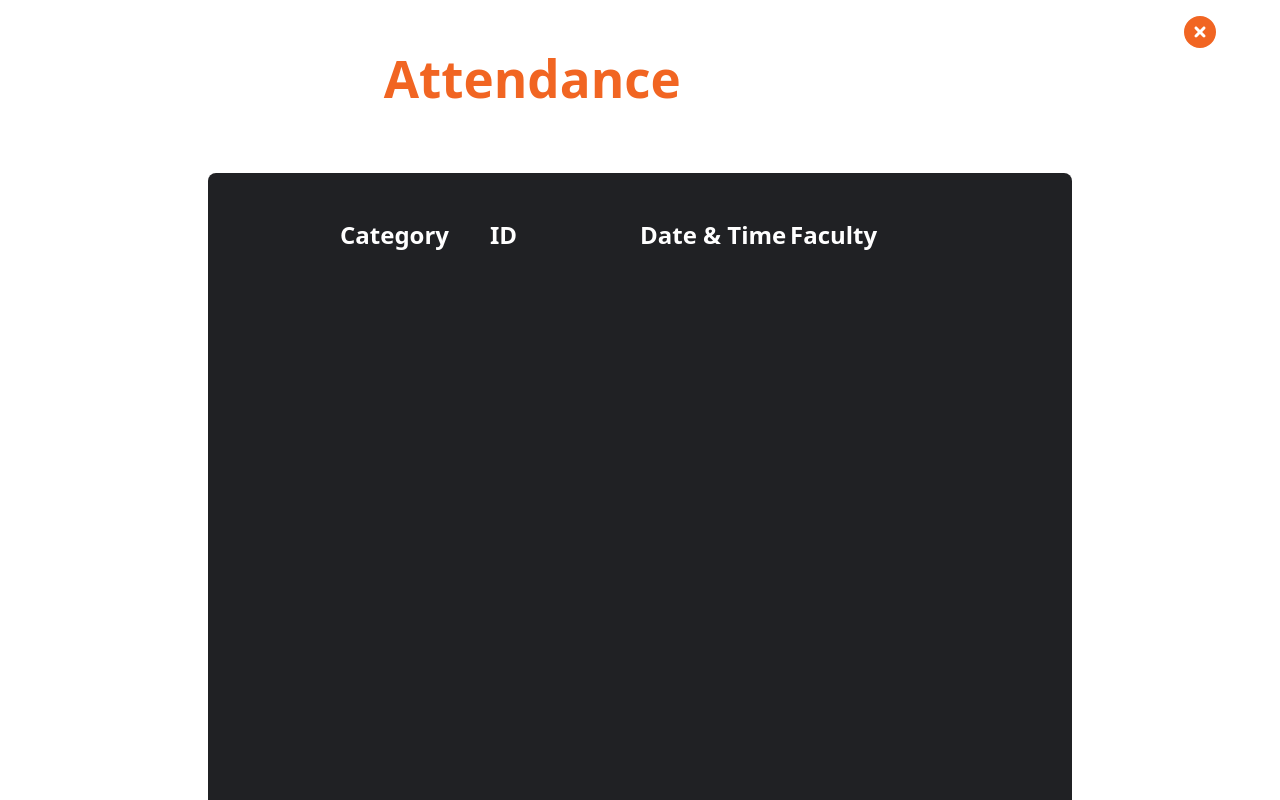
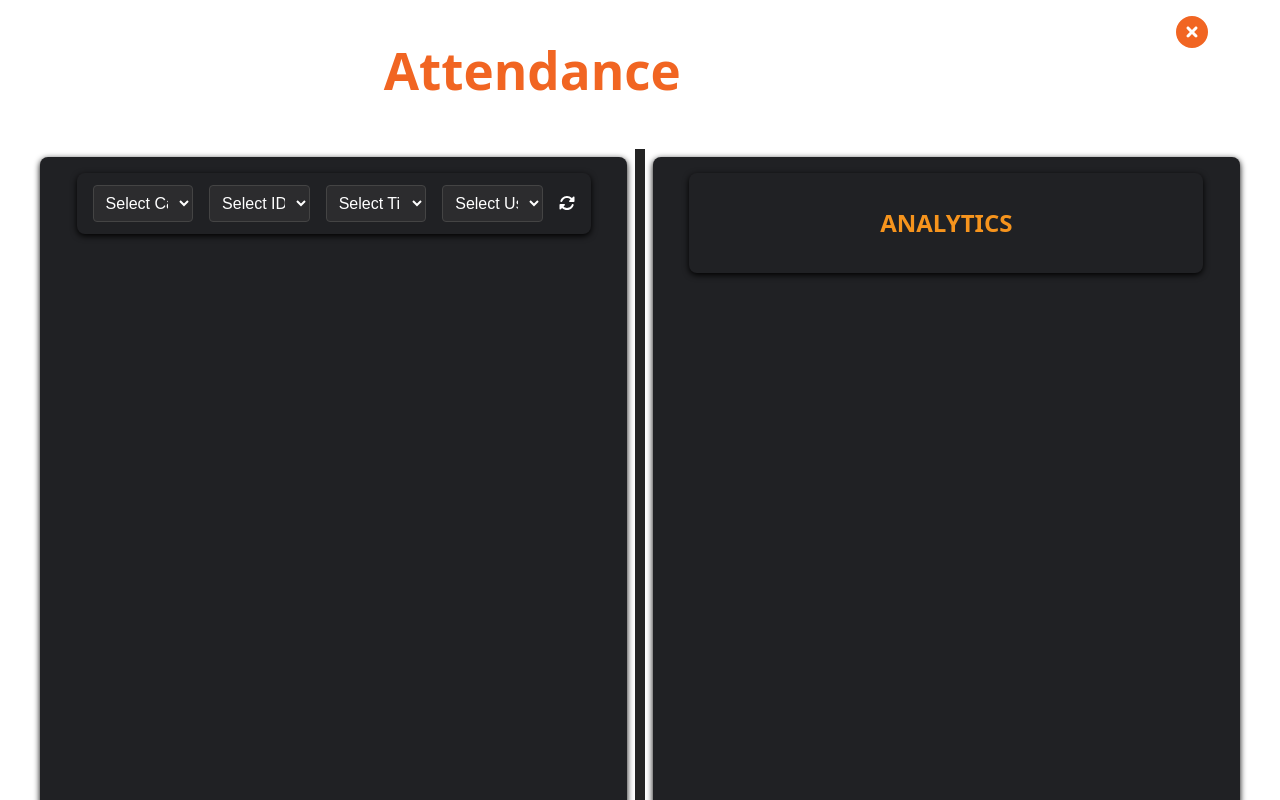
Before and after one commit to ACaffeinatedCoder/PunctualITy, a React (Vite) app: page /records in a window 1280 px wide. Built offline with nearby package versions, Linux system fonts and the light colour scheme.

Commit message:
Added Record Filters, Mock Auth, and Default Sort

```diff
--- a/src/MainLanding.jsx
+++ b/src/MainLanding.jsx
@@ -10,18 +10,52 @@ import RequestAccess from './pages/RequestAccess';
  *   #f16522 #f6941d #020202
  */
 export default function MainLandingPage() {
-  const [count, setCount] = useState(0);
-  const [rec, setRec] = useState(false)
-  const [user, setUser] = useState('Casey')
+  const [rec, setRec] = useState(true)
+  const [user, setUser] = useState(localStorage.getItem('User'))
 
-  const recordsAccess = () => {
-    console.log('Requesting access to records...')
-  }
+  useEffect(() => {
+    //check if 'User' is empty
+    localStorage.setItem('User', user)
+
+    if (localStorage.getItem('User') === '') {
+      // no User, open the login page
+      setRec(true)
+    } else {
+      // User detected, do not render the login page
+      setRec(false)
+    }
+
+  })
+
+  /*
+  useEffect(() => {
+    console.log('I\'m rendered 13')
+
+    if (localStorage.getItem('logged') === false) {
+      console.log('you are logged OUT')
+      setRec(true)
+    } else {
+      console.log('you are logged IN')
+      setRec(false)
+    }
+  })
 
   useEffect(() => {
     // Mock Credential
+    if (user !== '') {
+      console.log('CREDS logged IN')
+      localStorage.setItem('logged', true)
+      setRec(false)
+    } else if (user === ''){
+      console.log('CREDS logged OUT')
+      localStorage.setItem('logged', false)
+      setRec(true)
+    }
+
     localStorage.setItem('User', user)
-  }, [])
+    console.log(localStorage.getItem('User'))
+  }, [user])
+  */
 
   return (
     <div>
@@ -39,10 +73,15 @@ export default function MainLandingPage() {
             flexDirection: 'column',
           }}>
           <h1>
-            Punctual<span style={{ color: '#f16522' }} onClick={() => setRec(!rec)}>IT</span>y
+            Punctual<a href='/records'><span style={{ color: '#f16522' }}>IT</span></a>y
           </h1>
           <h3 style={{ paddingBottom: '10%' }}>
-            by <i>acaffeinatedcoder</i>
+            by <i
+              onClick={() => {
+                setUser('')
+                localStorage.setItem('User', '')
+              }}
+            >acaffeinatedcoder</i>
           </h3>
         </div>
         <div className="card">
@@ -63,11 +102,11 @@ export default function MainLandingPage() {
             </div>
           </div>
         </div>
+      </div>
         <p className="read-the-docs">
           This website was developed by Mr. Francisco for the Siena College of
           Taytay's College of Engineering and Information Technology Department.
         </p>
-      </div>
       {rec && (
           <div style={{
             position: 'fixed',
@@ -83,6 +122,7 @@ export default function MainLandingPage() {
           }}>
             <RequestAccess
               panel={setRec}
+              attendee={setUser}
             />
           </div>
         )}
--- a/src/pages/analytics/Records.jsx
+++ b/src/pages/analytics/Records.jsx
@@ -1,44 +1,228 @@
-import { faCircleXmark, faIdBadge } from '@fortawesome/free-solid-svg-icons';
+import {
+  faCircleXmark,
+  faIdBadge,
+  faRotate,
+  faRotateLeft,
+} from '@fortawesome/free-solid-svg-icons';
 import { FontAwesomeIcon } from '@fortawesome/react-fontawesome';
 import { useEffect, useState, useRef } from 'react';
 import './RecordsCSS.css';
 
 function Records() {
   const [attendance, setAttendance] = useState(() => {
-    const stored = localStorage.getItem("idLogs");
+    const stored = localStorage.getItem('idLogs');
     return stored ? JSON.parse(stored) : [];
+  });
+
+  const [studID, setStudID] = useState('');
+  const [studName, setStudName] = useState('');
+  const [ids, setIds] = useState(() => {
+    const stored = localStorage.getItem('StudentList');
+    return stored ? JSON.parse(stored) : [];
+  });
+
+  const [selectedID, setSelectedID] = useState('');
+  const [selectedCateg, setSelectedCateg] = useState('');
+  const [selectedTime, setSelectedTime] = useState('');
+  const [selectedUser, setSelectedUser] = useState('');
+
+  const [studDrop, setStudDrop] = useState([]);
+  const [categDrop, setCategDrop] = useState(['Clock In', 'Clock Out']);
+  const [dateDrop, setDateDrop] = useState([]);
+  const [facDrop, setFacDrop] = useState([]);
+
+  useEffect(() => {
+    const extracted = ids.map((item) => item.studentID);
+    setStudDrop(extracted);
+  }, []);
+
+  useEffect(() => {
+    const extracted = [
+      ...new Set(
+        attendance
+          .map((item) => item.time.split(',')[0].trim()) // Just the date part
+          .filter((date) => date !== '')
+      ),
+    ];
+    setDateDrop(extracted);
+  }, []);
+
+  useEffect(() => {
+    const extracted = [
+      ...new Set(
+        attendance
+          .map((item) => item.user)
+          .filter((user) => user && user.trim() !== '')
+      ),
+    ];
+    setFacDrop(extracted);
+  }, []);
+
+  useEffect(() => {
+    const stored = localStorage.getItem('StudentList');
+    if (stored) {
+      try {
+        setIds(JSON.parse(stored));
+      } catch (e) {
+        console.error('Failed to parse localStorage:', e);
+        setIds([]);
+      }
+    }
+  }, []);
+
+  useEffect(() => {
+    localStorage.setItem('StudentList', JSON.stringify(ids));
+  }, [ids]);
+
+  const newStudent = () => {
+    setIds([...ids, { studentID: studID, studentName: studName }]);
+  };
+
+  // for filtering
+  const filteredAttendance = attendance
+    .filter((rec) => {
+      const matchCategory = selectedCateg
+        ? rec.category === selectedCateg
+        : true;
+      const matchID = selectedID ? rec.id === selectedID : true;
+      const matchUser = selectedUser ? rec.user === selectedUser : true;
+      const matchDate = selectedTime
+        ? rec.time.split(',')[0].trim() === selectedTime
+        : true;
+
+      return matchCategory && matchID && matchUser && matchDate;
     })
+    .sort((a, b) => new Date(b.time) - new Date(a.time));
 
-  const records_mapped = attendance.map((rec, index) => (
-    <div key={index} className='record-item'>
+  const clearFilters = () => {
+    setSelectedID('');
+    setSelectedCateg('');
+    setSelectedTime('');
+    setSelectedUser('');
+  };
+
+  const records_mapped = filteredAttendance.map((rec, index) => (
+    <div key={index} className="record-item">
       <p>{rec.category}</p>
-        <h2><strong>{rec.id}</strong></h2>
+      <h2>
+        <strong>{rec.id}</strong>
+      </h2>
       <p>{rec.time}</p>
-        <p><b>{rec.user}</b></p>
+      <p>
+        <b>{rec.user}</b>
+      </p>
     </div>
-  ))
+  ));
+
+  const students_mapped = ids.map((stud, index) => (
+    <div key={index} className="record-item">
+      <h2>
+        <strong>{stud.studentID}</strong>
+      </h2>
+      <p>{stud.studentName}</p>
+    </div>
+  ));
 
   return (
     <div className="record-overall-container">
       <div className="record-header">
-            <a href='/'>
-                <FontAwesomeIcon
-                    icon={faCircleXmark}
-                    className='close-records'
-                />
+        <a href="/">
+          <FontAwesomeIcon icon={faCircleXmark} className="close-records" />
         </a>
-            <h1><span style={{color:'#f16522'}}>Attendance</span> Records</h1>
+        <h1>
+          <span style={{ color: '#f16522' }}>Attendance</span> Records
+        </h1>
       </div>
 
+      <div className="record-and-analytics">
         <div className="record-container">
           <div className="record-title">
-                <h2>Category</h2>
-                <h2>ID</h2>
-                <h2>Date & Time</h2>
-                <h2>Faculty</h2>
+            <select
+              value={selectedCateg}
+              onChange={(e) => setSelectedCateg(e.target.value)}>
+              <option value="" disabled>
+                Select Category
+              </option>
+              {categDrop.map((item, index) => (
+                <option key={index} value={item}>
+                  {item}
+                </option>
+              ))}
+            </select>
+            <select
+              value={selectedID}
+              onChange={(e) => setSelectedID(e.target.value)}>
+              <option value="" disabled>
+                Select ID
+              </option>
+              {studDrop.map((item, index) => (
+                <option key={index} value={item}>
+                  {item}
+                </option>
+              ))}
+            </select>
+            <select
+              value={selectedTime}
+              onChange={(e) => setSelectedTime(e.target.value)}>
+              <option value="" disabled>
+                Select Time & Date
+              </option>
+              {dateDrop.map((item, index) => (
+                <option key={index} value={item}>
+                  {item}
+                </option>
+              ))}
+            </select>
+            <select
+              value={selectedUser}
+              onChange={(e) => setSelectedUser(e.target.value)}>
+              <option value="" disabled>
+                Select User
+              </option>
+              {facDrop.map((item, index) => (
+                <option key={index} value={item}>
+                  {item}
+                </option>
+              ))}
+            </select>
+            <FontAwesomeIcon
+              icon={faRotate}
+              onClick={clearFilters}
+              style={{}}
+            />
+          </div>
+          <div className="records">{records_mapped}</div>
+        </div>
+
+        <div
+          style={{
+            width: '20px',
+            height: '100%',
+            backgroundColor: '#242424',
+          }}></div>
+
+        <div className="record-container">
+          <div className="analytics-title">
+            <h2>ANALYTICS</h2>
           </div>
           <div className="records">
-                {records_mapped}
+            {/*
+                        <input
+                            onChange={(e) => setStudID(e.target.value)}
+                            placeholder='ID Number'
+                        />
+                        <input
+                            onChange={(e) => setStudName(e.target.value)}
+                            placeholder='Student Name'
+                        />
+                        <button
+                            onClick={() => newStudent()}
+                        >Add student</button>
+                        <h2>STUDENTS</h2>
+                        {students_mapped}
+                     */}
+          </div>
+        </div>
       </div>
       <div>
         <p className="read-the-docs">
@@ -47,8 +231,6 @@ function Records() {
         </p>
       </div>
     </div>
-
-    </div>
   );
 }
 
--- a/src/pages/analytics/RecordsCSS.css
+++ b/src/pages/analytics/RecordsCSS.css
@@ -23,7 +23,7 @@
   position: sticky;
   top: 0;
   width: 90%;
-  padding: 1rem;
+  padding: 0.5rem;
   display: flex;
   align-items: center;
   justify-content: center;
@@ -41,17 +41,29 @@
   cursor: pointer;
 }
 
+.record-and-analytics {
+  border-radius: 8px;
+  padding: 0.5rem;
+  width: 95%;
+  max-width: 95%;
+  text-align: center;
+  display: flex;
+  flex-direction: row;
+  align-items: center, stretch;
+}
+
 .record-container {
-  margin-top: 1rem;
   background-color: #202124;
   border-radius: 8px;
-  padding: 2rem;
-  width: 90%;
-  max-width: 800px;
+  padding: 0.5rem;
+  width: 100%;
   text-align: center;
   display: flex;
   flex-direction: column;
   align-items: center;
+  margin: 0.5rem;
+  box-shadow: 0 2px 6px rgba(0, 0, 0, 1);
+
 }
 
 .records {
@@ -66,20 +78,31 @@
 .record-title {
   display: flex;
   flex-direction: row;
+  flex-wrap: wrap; /* allow wrapping on smaller screens */
   align-items: center;
+  justify-content: space-between;
   background-color: #202124;
   padding: 0.75rem 1rem;
-  flex: 1;
-  margin: 0;
-  width: 100%;
-  max-width: 600px;
+  border-radius: 8px;
+  margin: 0.5rem 0;
+  box-shadow: 0 2px 6px rgba(0, 0, 0, 1);
+  width: 90%;
+  max-width: 90%;
   color: white;
-  text-align: left;
+  box-sizing: border-box;
+  gap: 1rem;
 }
 
-.record-title h2 {
-  margin: 0;
-  flex: 1;
+.record-title select {
+  flex: 1 1 0;
+  min-width: 0;
+  padding: 0.5rem;
+  background-color: #2c2c2e;
+  color: white;
+  border: 1px solid #444;
+  border-radius: 4px;
+  font-size: 1rem;
+  box-sizing: border-box;
 }
 
 .record-item {
@@ -91,8 +114,8 @@
   border-radius: 8px;
   margin: 0.5rem 0;
   box-shadow: 0 2px 6px rgba(0, 0, 0, 1);
-  width: 100%;
-  max-width: 600px;
+  width: 90%;
+  max-width: 90%;
   color: white;
   text-align: left;
 }
@@ -123,6 +146,23 @@
   text-align: center;
 }
 
+.analytics-title {
+  display: flex;
+  flex-direction: row;
+  flex-wrap: wrap; /* allow wrapping on smaller screens */
+  align-items: center;
+  justify-content: center;
+  background-color: #202124;
+  padding: 0.75rem 1rem;
+  border-radius: 8px;
+  margin: 0.5rem 0;
+  box-shadow: 0 2px 6px rgba(0, 0, 0, 1);
+  width: 90%;
+  max-width: 90%;
+  color: #f6941d;
+  box-sizing: border-box;
+  gap: 1rem;
+}
 
 /*
 .record-item {
```
Also changed, not shown: src/App.jsx (+3 -5 lines), src/pages/RequestAccess.jsx (+8 -10 lines). Lines whose indentation alone changed are shown as unchanged.
